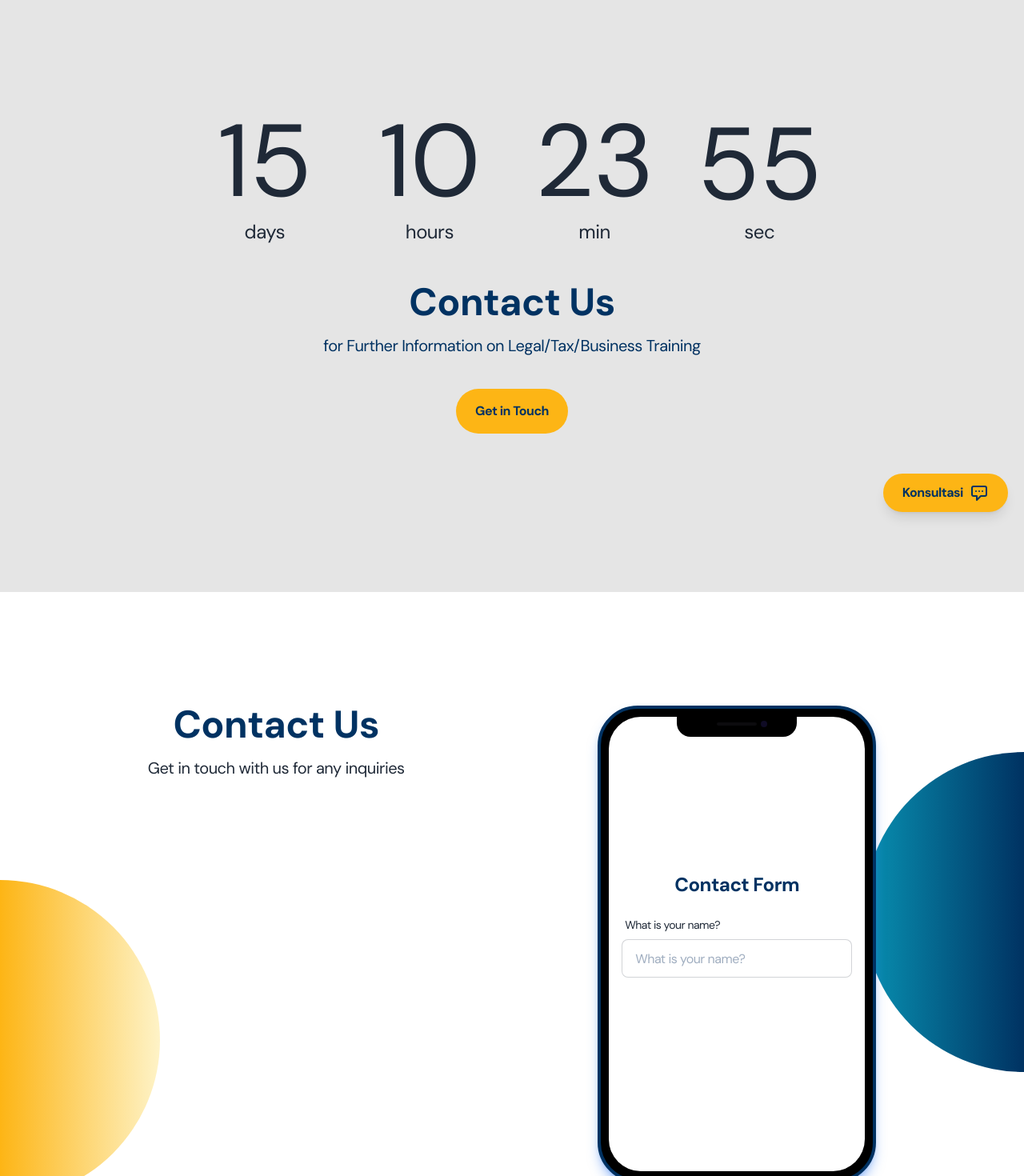
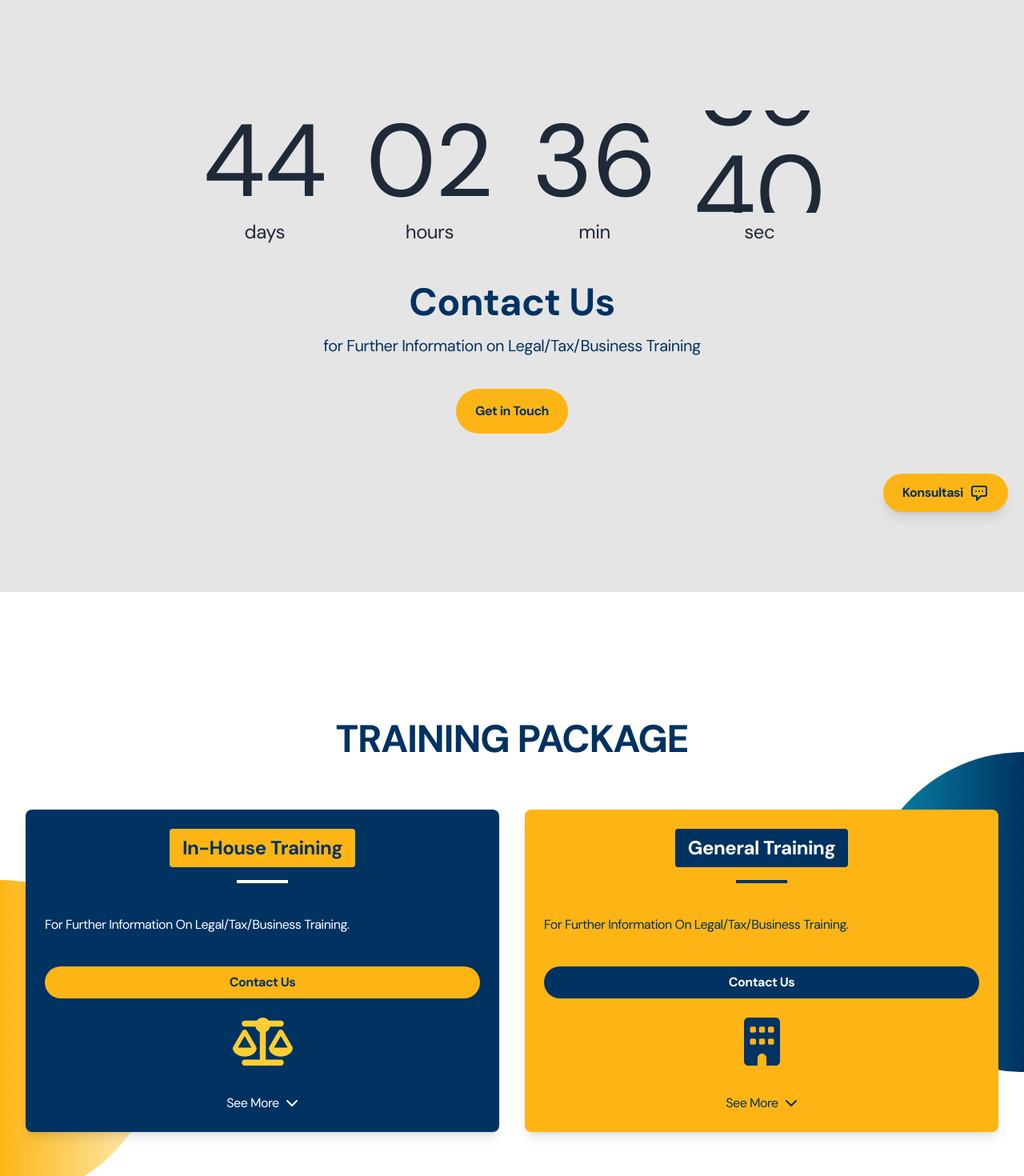
Before and after one commit to nctrnlman/client-cla-indonesia, a React (Vite) app: page /legal-training in a window 1280 px wide. Shown: the part 140-1610 px from the top of the page at 80% size. Built offline with nearby package versions, Linux system fonts and the light colour scheme.

Commit message:
update legal training

```diff
--- a/src/components/legal-training/Hero.jsx
+++ b/src/components/legal-training/Hero.jsx
@@ -2,41 +2,30 @@ import React, { useState, useEffect } from 'react';
 
 function Hero() {
   const [timeLeft, setTimeLeft] = useState({
-    days: 15,
-    hours: 10,
-    minutes: 24,
+    days: 0,
+    hours: 0,
+    minutes: 0,
     seconds: 0
   });
 
   useEffect(() => {
+    const targetDate = new Date('2024-08-27T00:00:00').getTime();
+
     const timer = setInterval(() => {
-      setTimeLeft(prevTime => {
-        if (prevTime.days === 0 && prevTime.hours === 0 && prevTime.minutes === 0 && prevTime.seconds === 0) {
-          clearInterval(timer);
-          return prevTime;
-        }
+      const now = new Date().getTime();
+      const difference = targetDate - now;
 
-        let newTime = { ...prevTime };
+      if (difference < 0) {
+        clearInterval(timer);
+        setTimeLeft({ days: 0, hours: 0, minutes: 0, seconds: 0 });
+      } else {
+        const days = Math.floor(difference / (1000 * 60 * 60 * 24));
+        const hours = Math.floor((difference % (1000 * 60 * 60 * 24)) / (1000 * 60 * 60));
+        const minutes = Math.floor((difference % (1000 * 60 * 60)) / (1000 * 60));
+        const seconds = Math.floor((difference % (1000 * 60)) / 1000);
 
-        if (newTime.seconds > 0) {
-          newTime.seconds--;
-        } else {
-          newTime.seconds = 59;
-          if (newTime.minutes > 0) {
-            newTime.minutes--;
-          } else {
-            newTime.minutes = 59;
-            if (newTime.hours > 0) {
-              newTime.hours--;
-            } else {
-              newTime.hours = 23;
-              newTime.days--;
-            }
-          }
-        }
-
-        return newTime;
-      });
+        setTimeLeft({ days, hours, minutes, seconds });
+      }
     }, 1000);
 
     return () => clearInterval(timer);
--- /dev/null
+++ b/src/components/legal-training/Package.jsx
@@ -0,0 +1,251 @@
+import React, { useState } from "react";
+import { motion, AnimatePresence } from "framer-motion";
+import { FontAwesomeIcon } from "@fortawesome/react-fontawesome";
+import {
+  faCheckCircle,
+  faBuilding,
+  faBalanceScale,
+  faChevronDown,
+} from "@fortawesome/free-solid-svg-icons";
+
+const MotionText = ({ children, delay = 0, className = "" }) => (
+  <motion.div
+    className={className}
+    initial={{ opacity: 0, y: 20 }}
+    animate={{ opacity: 1, y: 0 }}
+    transition={{ duration: 0.5, delay }}
+  >
+    {children}
+  </motion.div>
+);
+
+function PackageCard({
+  title,
+  icon,
+  content,
+  additionalContent,
+  buttonText,
+  backgroundColor,
+  textColor,
+  buttonColor,
+  titleBackgroundColor,
+  titleTextColor,
+}) {
+  const [isOpen, setIsOpen] = useState(false);
+
+  const scrollToSequentialForm = () => {
+    const element = document.getElementById('SequentialForm');
+    if (element) {
+      element.scrollIntoView({ behavior: 'smooth' });
+    }
+  };
+
+  return (
+    <div
+      className={`${backgroundColor} ${textColor} rounded-lg overflow-hidden shadow-lg transition-all duration-300 hover:shadow-2xl h-full flex flex-col`}
+    >
+      <div className="p-6 flex-grow flex flex-col">
+        <div className="text-center mb-6">
+          <motion.h3
+            className={`text-2xl font-bold mb-4 px-4 py-2 inline-block rounded ${titleBackgroundColor} ${titleTextColor}`}
+            initial={{ opacity: 0, y: -20 }}
+            animate={{ opacity: 1, y: 0 }}
+            transition={{ delay: 0.2 }}
+          >
+            {title}
+          </motion.h3>
+          <motion.div
+            className="w-16 h-1 bg-current mx-auto mb-4"
+            initial={{ width: 0 }}
+            animate={{ width: 64 }}
+            transition={{ delay: 0.4 }}
+          ></motion.div>
+        </div>
+        <MotionText delay={0.6} className="flex-grow">
+          {content}
+        </MotionText>
+        <div className="mt-6">
+          <motion.button
+            whileHover={{ scale: 1.05 }}
+            whileTap={{ scale: 0.95 }}
+            onClick={scrollToSequentialForm}
+            className={`${buttonColor} w-full py-2 px-4 rounded-full font-bold transition-all duration-300 hover:shadow-md`}
+          >
+            {buttonText}
+          </motion.button>
+        </div>
+        {icon && (
+          <motion.div
+            className="text-6xl mt-6 mb-4 text-center"
+            initial={{ scale: 0 }}
+            animate={{ scale: 1 }}
+            transition={{ type: "spring", stiffness: 260, damping: 20 }}
+          >
+            {icon}
+          </motion.div>
+        )}
+        <div className="mt-4">
+          <button
+            onClick={() => setIsOpen(!isOpen)}
+            className="flex items-center justify-center w-full focus:outline-none"
+          >
+            <span className="mr-2">See More</span>
+            <motion.div
+              animate={{ rotate: isOpen ? 180 : 0 }}
+              transition={{ duration: 0.3 }}
+            >
+              <FontAwesomeIcon icon={faChevronDown} />
+            </motion.div>
+          </button>
+          <AnimatePresence>
+            {isOpen && (
+              <motion.div
+                initial={{ opacity: 0, height: 0 }}
+                animate={{ opacity: 1, height: "auto" }}
+                exit={{ opacity: 0, height: 0 }}
+                transition={{ duration: 0.3 }}
+                className="mt-4 overflow-hidden"
+              >
+                {additionalContent}
+              </motion.div>
+            )}
+          </AnimatePresence>
+        </div>
+      </div>
+    </div>
+  );
+}
+
+function PackageSubscription() {
+  const cardVariants = {
+    hidden: { opacity: 0, y: 50 },
+    visible: { opacity: 1, y: 0, transition: { duration: 0.5 } },
+  };
+
+  return (
+    <div className="min-h-screen py-20 pt-40 relative">
+      <div className="max-w-7xl mx-auto px-4 sm:px-6 lg:px-8">
+        <motion.h2
+          initial={{ opacity: 0, y: -50 }}
+          animate={{ opacity: 1, y: 0 }}
+          transition={{ duration: 0.5 }}
+          className="mb-4 pb-12 text-5xl text-center tracking-tight uppercase font-extrabold text-primary"
+        >
+          Training Package
+        </motion.h2>
+
+        <div className="grid grid-cols-1 md:grid-cols-2 gap-8 pb-6">
+          <motion.div
+            variants={cardVariants}
+            initial="hidden"
+            animate="visible"
+            whileHover={{ scale: 1.05 }}
+            className="h-full"
+          >
+            <PackageCard
+              title="In-House Training"
+              icon={
+                <FontAwesomeIcon
+                  icon={faBalanceScale}
+                  className="text-yellow-400"
+                />
+              }
+              content={
+                <>
+                  <p className="mb-4">
+                  For Further Information On Legal/Tax/Business Training.
+                  </p>
+                  {/* <ul className="text-left space-y-2">
+                    {[
+                      "Personalized legal advice",
+                      "Contract review and drafting",
+                      "Regulatory compliance assistance",
+                      "On-demand legal consultations",
+                    ].map((item, index) => (
+                      <li key={index}>
+                        <FontAwesomeIcon
+                          icon={faCheckCircle}
+                          className="mr-2 text-green-400"
+                        />{" "}
+                        {item}
+                      </li>
+                    ))}
+                  </ul> */}
+                </>
+              }
+              additionalContent={
+                <p>
+                  Our In-House Training package offers comprehensive legal support
+                  for your business. With personalized guidance and expert advice,
+                  we ensure your company stays compliant and protected.
+                </p>
+              }
+              buttonText="Contact Us"
+              backgroundColor="bg-primary"
+              textColor="text-white"
+              buttonColor="bg-[#fdb515] text-primary hover:bg-yellow-300"
+              titleBackgroundColor="bg-[#fdb515]"
+              titleTextColor="text-primary"
+            />
+          </motion.div>
+
+          <motion.div
+            variants={cardVariants}
+            initial="hidden"
+            animate="visible"
+            whileHover={{ scale: 1.05 }}
+            className="h-full"
+          >
+            <PackageCard
+              title="General Training"
+              icon={
+                <FontAwesomeIcon icon={faBuilding} className="text-primary" />
+              }
+              content={
+                <>
+                  <p className="mb-4">
+                  For Further Information On Legal/Tax/Business Training.
+                  </p>
+                  {/* <ul className="text-left space-y-2">
+                    {[
+                      "Company incorporation services",
+                      "Virtual office address",
+                      "Mail handling and forwarding",
+                      "Meeting room access",
+                    ].map((item, index) => (
+                      <li key={index}>
+                        <FontAwesomeIcon
+                          icon={faCheckCircle}
+                          className="mr-2 text-green-500"
+                        />{" "}
+                        {item}
+                      </li>
+                    ))}
+                  </ul> */}
+                </>
+              }
+              additionalContent={
+                <p>
+                  Our General Training package is designed to give your business
+                  a strong foundation. From incorporation to providing a professional
+                  address, we've got you covered every step of the way.
+                </p>
+              }
+              buttonText="Contact Us"
+              backgroundColor="bg-[#FDB515]"
+              textColor="text-primary"
+              buttonColor="bg-primary text-white hover:bg-blue-700"
+              titleBackgroundColor="bg-primary"
+              titleTextColor="text-white"
+            />
+          </motion.div>
+        </div>
+      </div>
+
+      <div className="half-circle-right"></div>
+      <div className="half-circle-left"></div>
+    </div>
+  );
+}
+
+export default PackageSubscription;
--- a/src/pages/LegalTraining.jsx
+++ b/src/pages/LegalTraining.jsx
@@ -2,6 +2,7 @@ import Hero from "../components/legal-training/Hero";
 import FAQ from "../components/home/FAQ";
 import About from "../components/home/About";
 import SequentialForm from "../components/legal-training/SequentialForm";
+import PackageSubscription from "../components/legal-training/Package";
 import { useEffect } from "react";
 import { Helmet } from "react-helmet";
 
@@ -32,6 +33,7 @@ function LegalTraining({ setIsLoading }) {
         />
       </Helmet>
       <Hero />
+      <PackageSubscription/>
       <div id="SequentialForm">
         <SequentialForm />
       </div>
```
Also changed, not shown: 1 other file (tests, documents, lock files or other folders).
